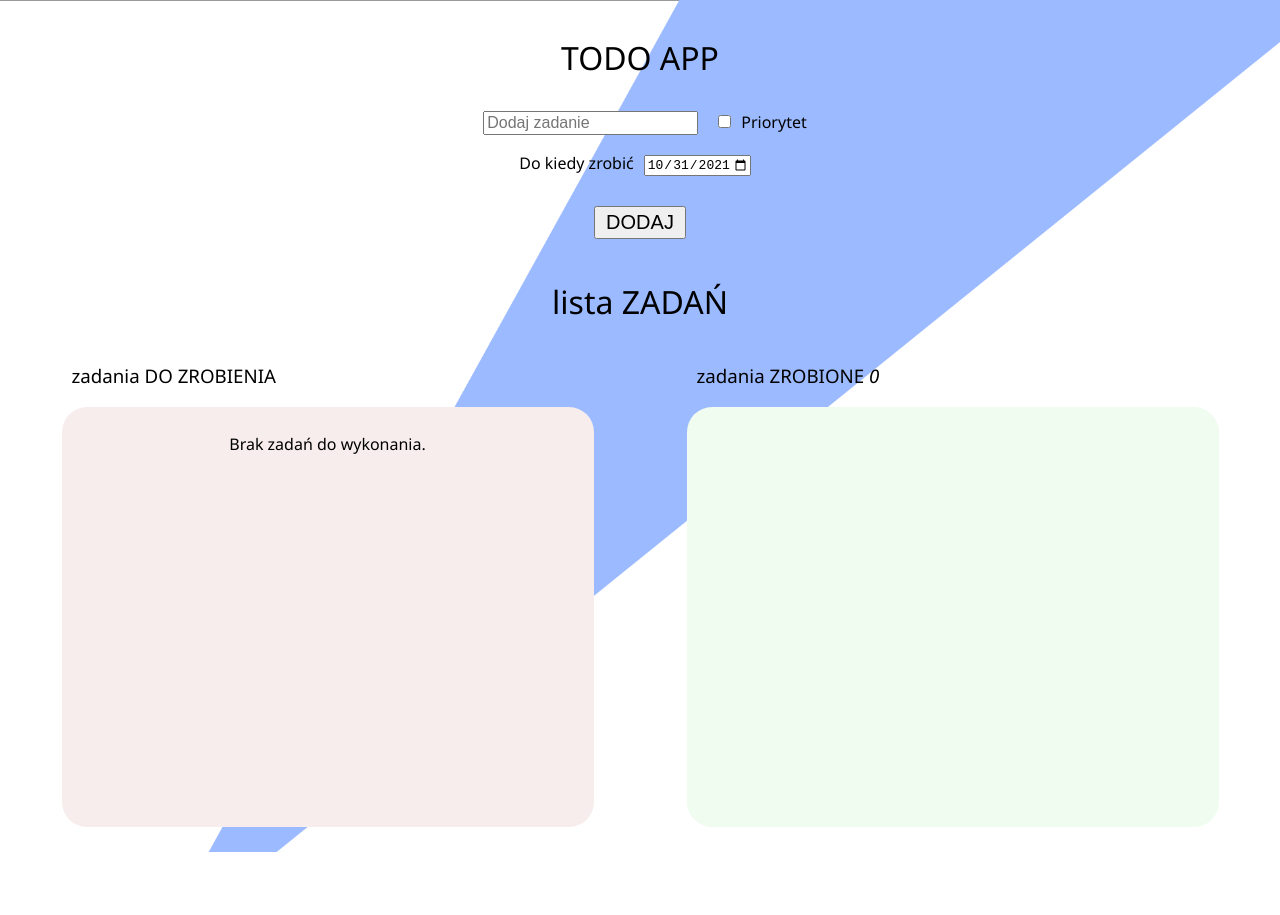
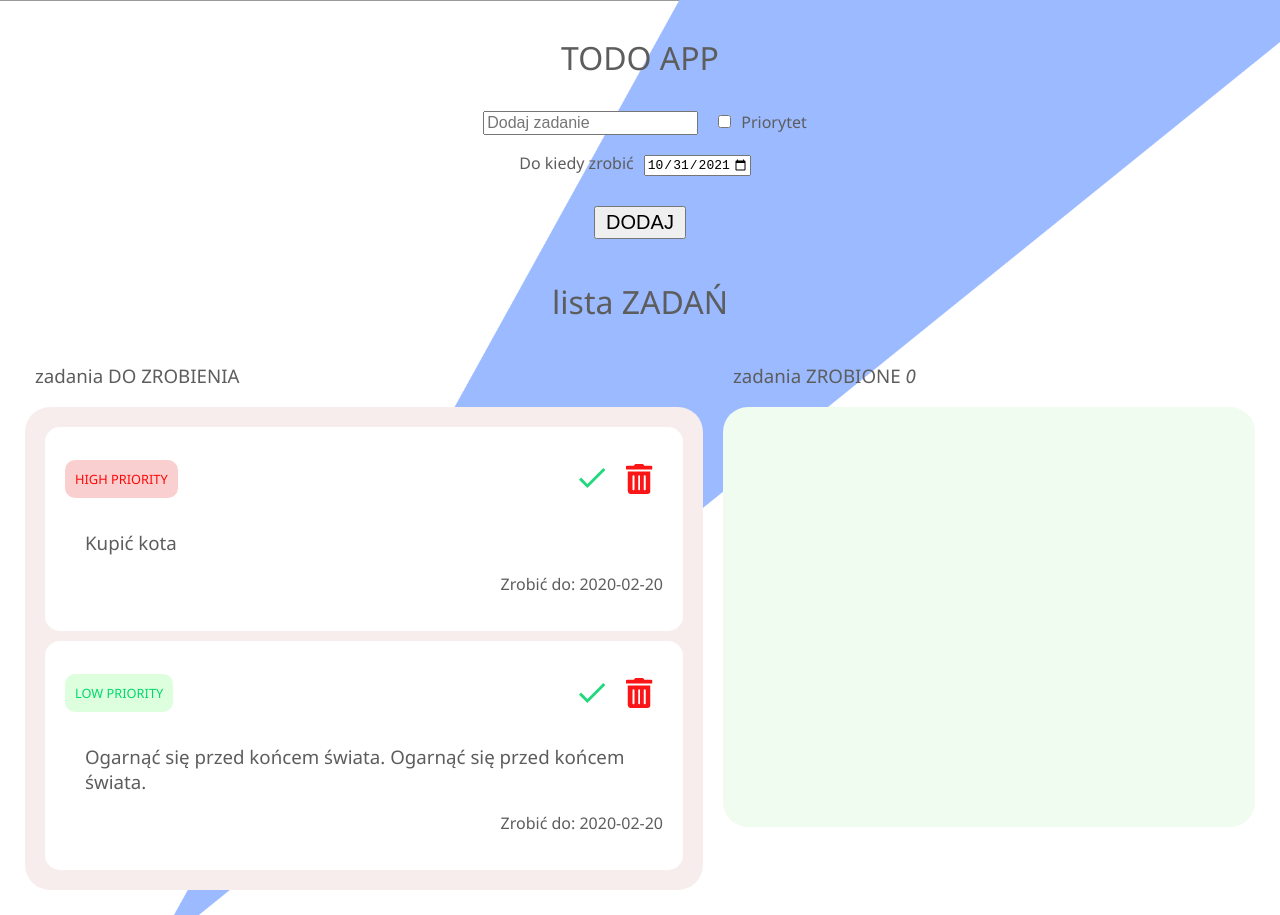
Before and after one commit to rucpata/ToDo_app, a React (Create React App) app: page / in a window 1280 px wide. Before the commit the page ends 852 px from the top, so only its background shows below. Built offline with nearby package versions, Linux system fonts and the light colour scheme.

Commit message:
style task

```diff
--- a/src/components/App.css
+++ b/src/components/App.css
@@ -5,12 +5,20 @@ body{
     font-family:'Segoe UI', Tahoma, Geneva, Verdana, sans-serif;
     text-align: center;
     font-weight: lighter;
+    background-image: url(./img/bgim.png);
+    background-position:top;
+    background-size: cover;
+    background-repeat: no-repeat;
 }
 
 .App {
     padding: 15px;
     display: block;
-    background-position:top;
-    background-size: cover;
-    background-repeat: no-repeat;
+    color: #5D5D5D;
 }
+
+@media screen and (max-width: 768px) {
+    body{
+        font-size: 0.8em;
+    }
+}
--- a/src/components/App.js
+++ b/src/components/App.js
@@ -9,22 +9,22 @@ class App extends Component {
   counter = 2;
   state = {
     tasks: [
-      // {
-      //   id: 0,
-      //   name: 'Ogarnąć się przed końcem świata. Ogarnąć się przed końcem świata.',
-      //   date: '2020-02-20',
-      //   important: false,
-      //   active: true,
-      //   finishDate: null
-      // },
-      // {
-      //   id: 1,
-      //   name: 'Kupić kota',
-      //   date: '2020-02-20',
-      //   important: true,
-      //   active: true,
-      //   finishDate: null
-      // },
+      {
+        id: 0,
+        name: 'Ogarnąć się przed końcem świata. Ogarnąć się przed końcem świata.',
+        date: '2020-02-20',
+        important: false,
+        active: true,
+        finishDate: null
+      },
+      {
+        id: 1,
+        name: 'Kupić kota',
+        date: '2020-02-20',
+        important: true,
+        active: true,
+        finishDate: null
+      },
     ]
   }
 
@@ -77,7 +77,7 @@ class App extends Component {
 
   render(){
     return (
-      <div className="App" style={{backgroundImage: `url(${bgim})`}}>
+      <div className="App" >
         <h1>TODO APP</h1>
         <TaskAdd add={this.taskAdd}/>
         <TaskList tasks={this.state.tasks} delete={this.deleteTask} change={this.changeTaskStatus}/>
--- a/src/components/Task.css
+++ b/src/components/Task.css
@@ -1,17 +1,50 @@
 .task {
     padding: 20px;
-    margin: 20px 20px;
-    border-radius: 25px;
-    border: 3px solid gray;
-    display: flex;
-    justify-content: space-between;
+    margin: 10px 10px;
+    border-radius: 15px;
+    background-color: white;
+    display: block;
 }
 
 .taskname{
     font-weight: normal;
 }
-.taskrest{
-    text-align: center;
+.taskdate{
+    text-align: right;
+    font-weight: lighter;
+    font-size: 1rem;
+}
+
+.taskHeader {
     display: flex;
-    justify-content: center;
+    justify-content: space-between;
 }
+
+.priority {
+    font-size: 0.8em;
+    border-radius: 10px;
+    padding: 10px 10px;
+}
+
+.priorityH{
+    color: #FF0808;
+    background-color: #FACFCF;
+}
+
+.priorityL{
+    color: #00D96C;
+    background-color: #DDFFDD;
+}
+
+.taskHeader div{
+    display: flex;
+    justify-content: space-between;
+    align-items: center;
+}
+
+img {
+    height: auto;
+    width: auto;
+    padding: 0px 10px;
+    cursor: pointer;
+}
--- a/src/components/Task.js
+++ b/src/components/Task.js
@@ -1,28 +1,38 @@
-import React from 'react'
-import './Task.css'
+import React from 'react';
+import './Task.css';
+import trash from './img/trash.png';
+import done from './img/done.png';
+
 
 
 const Task = props => {
 
-    const style = {
-        border: '3px red solid',
-    }
+    // const styleH = {
+    //     borderRadius: '25px',
+    //     backgroundColor: 'red',
+    // }
 
+    // style={important ? style : null}
+    // style={important ? style : null}
     const {name, date, id, active, important, finishDate} = props.task
     // const {delete, change} = props
-    const priority = important ? <p>HIGH PRIORITY</p> : <p>LOW PRIORITY</p>
+    const priority = important ? <p className='priority priorityH'>HIGH PRIORITY</p> : <p className='priority priorityL'>LOW PRIORITY</p>
 
     if(active){
         return(
             <>
-                <div className='task' style={important ? style : null}>
-                    {priority}
+                <div className='task'>
+                    <div className='taskHeader'>
+                        {priority}
+                        <div>
+                            <img alt='done'src={done} onClick={() => props.change(id)}/>
+                            <img alt='trash' src={trash} onClick={() => props.delete(id)}/>
+                        </div>
+                    </div>
+
                     <h3 className='taskname'>{name}</h3>
-                    <div className='taskrest'>
-                        <p>Zrobić do: <br/>{date}</p>
-                        <button onClick={() => props.change(id)}>Zostało zrobione</button>
-                        <button onClick={() => props.delete(id)}>X</button>
-
+                    <div className='taskdate'>
+                        <p>Zrobić do: {date}</p>
                     </div>
                 </div>
             </>
@@ -32,13 +42,17 @@ const Task = props => {
 
         return (
             <>
-                <div className='task' style={important ? style : null}>
-                    {priority}
+                <div className='task' >
+                    <div className='taskHeader'>
+                        {priority}
+                        <div>
+                            <img alt='trash' src={trash} onClick={() => props.delete(id)}/>
+                        </div>
+                    </div>
                     <h3 className='taskname'>{name}</h3>
-                    <div className='taskrest'>
-                        <p>Zrobić do: <br/>{date}</p>
+                    <div className='taskdate'>
+                        <p>Zrobić do: {date}</p>
                         <p>Potwierdzenie wykonania: {finishTime}</p>
-                        <button onClick={() => props.delete(id)}>X</button>
                     </div>
                 </div>
             </>
```
Also changed, not shown: src/components/img/done.png (added), src/components/img/trash.png (added).
